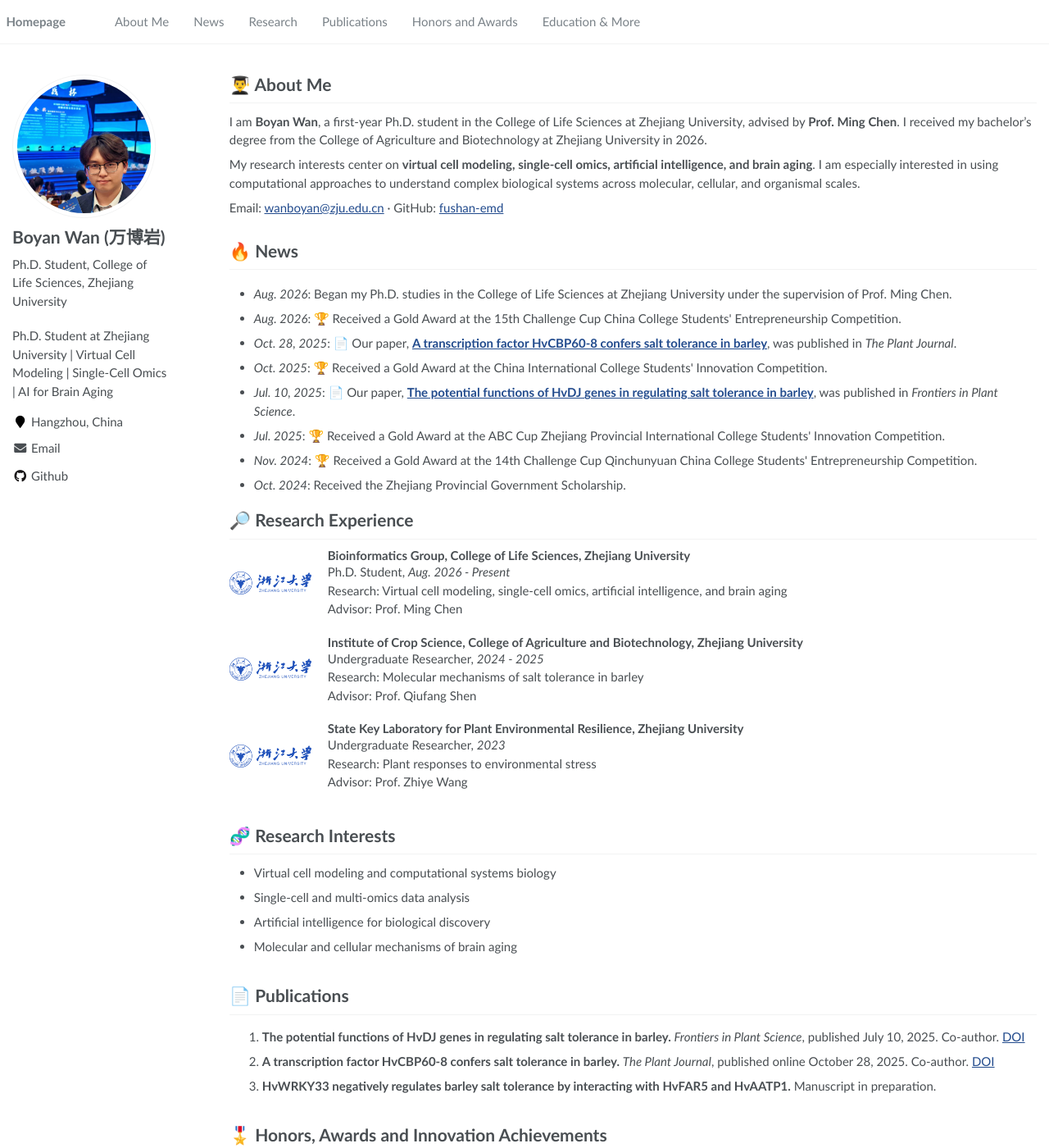
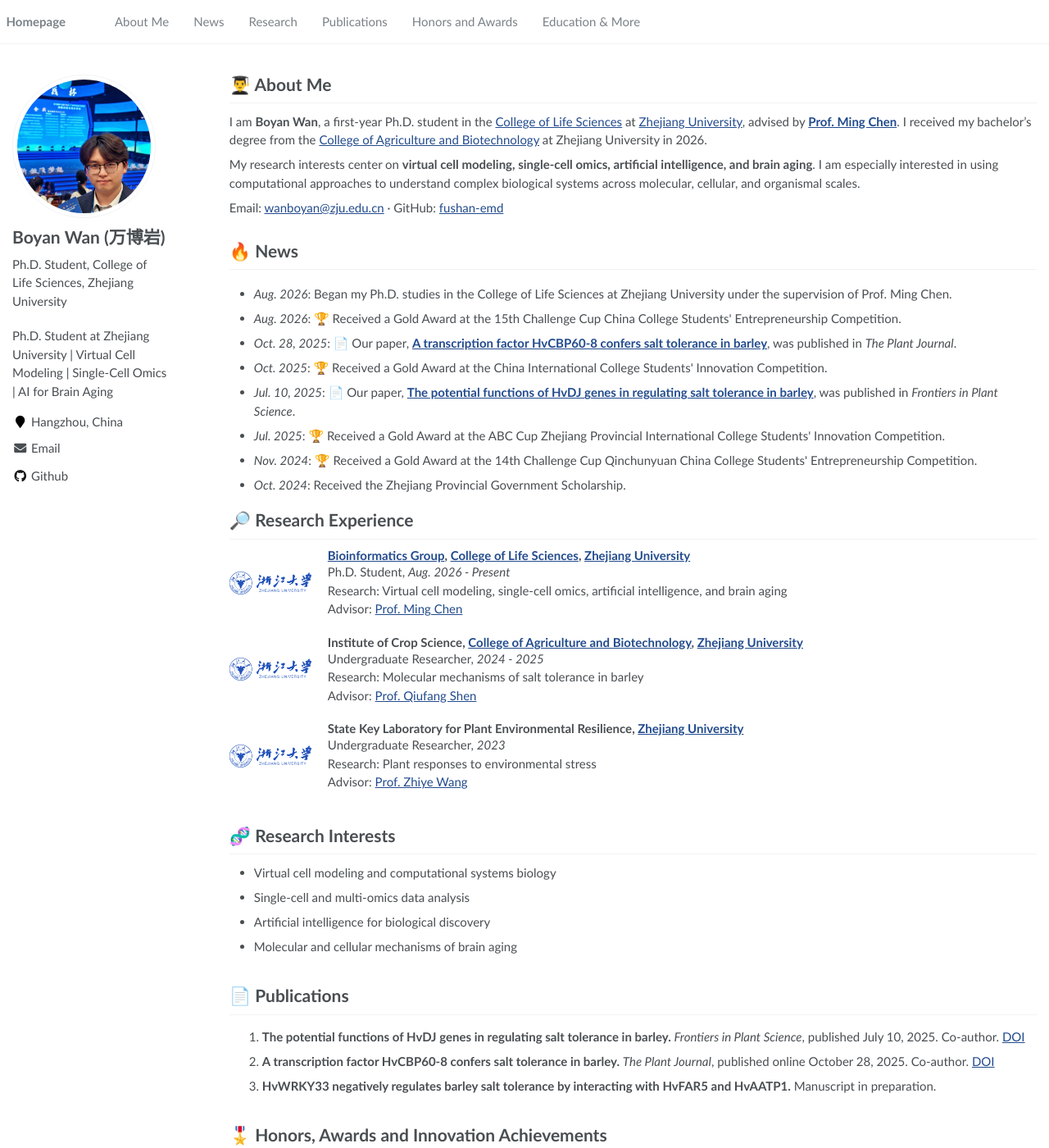
Before and after one commit to fushan-emd/fushan-emd.github.io, a Jekyll site: the page built from _pages/about.md, in a window 1280 px wide and 1400 px high. Shown: the whole window at 82% size. Built offline with Jekyll 4.4.1, drawn with Linux system fonts in a browser that asks for light colours; part of the change alters nothing that is shown; some of the changed text lies outside the part shown.

Commit message:
Add official academic profile links

```diff
--- a/_pages/about.md
+++ b/_pages/about.md
@@ -12,7 +12,7 @@ redirect_from:
 
 # 👨‍🎓 About Me
 
-I am **Boyan Wan**, a first-year Ph.D. student in the College of Life Sciences at Zhejiang University, advised by **Prof. Ming Chen**. I received my bachelor's degree from the College of Agriculture and Biotechnology at Zhejiang University in 2026.
+I am **Boyan Wan**, a first-year Ph.D. student in the [College of Life Sciences](https://www.cls.en.zju.edu.cn/) at [Zhejiang University](https://www.zju.edu.cn/english/), advised by [**Prof. Ming Chen**](https://person.zju.edu.cn/en/mchen). I received my bachelor's degree from the [College of Agriculture and Biotechnology](https://www.cab.zju.edu.cn/en/) at Zhejiang University in 2026.
 
 My research interests center on **virtual cell modeling, single-cell omics, artificial intelligence, and brain aging**. I am especially interested in using computational approaches to understand complex biological systems across molecular, cellular, and organismal scales.
 
@@ -42,30 +42,30 @@ Email: [wanboyan@zju.edu.cn](mailto:wanboyan@zju.edu.cn) · GitHub: [fushan-emd]
 <div class="experience-row">
   <img src="images/zju-logo.png" alt="Zhejiang University logo">
   <div>
-    <h3>Bioinformatics Group, College of Life Sciences, Zhejiang University</h3>
+    <h3><a href="https://bis.zju.edu.cn/binfo/index.htm">Bioinformatics Group</a>, <a href="https://www.cls.en.zju.edu.cn/">College of Life Sciences</a>, <a href="https://www.zju.edu.cn/english/">Zhejiang University</a></h3>
     <p>Ph.D. Student, <em>Aug. 2026 - Present</em></p>
     <p>Research: Virtual cell modeling, single-cell omics, artificial intelligence, and brain aging</p>
-    <p>Advisor: Prof. Ming Chen</p>
+    <p>Advisor: <a href="https://person.zju.edu.cn/en/mchen">Prof. Ming Chen</a></p>
   </div>
 </div>
 
 <div class="experience-row">
   <img src="images/zju-logo.png" alt="Zhejiang University logo">
   <div>
-    <h3>Institute of Crop Science, College of Agriculture and Biotechnology, Zhejiang University</h3>
+    <h3>Institute of Crop Science, <a href="https://www.cab.zju.edu.cn/en/">College of Agriculture and Biotechnology</a>, <a href="https://www.zju.edu.cn/english/">Zhejiang University</a></h3>
     <p>Undergraduate Researcher, <em>2024 - 2025</em></p>
     <p>Research: Molecular mechanisms of salt tolerance in barley</p>
-    <p>Advisor: Prof. Qiufang Shen</p>
+    <p>Advisor: <a href="https://person.zju.edu.cn/en/shenqiufang">Prof. Qiufang Shen</a></p>
   </div>
 </div>
 
 <div class="experience-row">
   <img src="images/zju-logo.png" alt="Zhejiang University logo">
   <div>
-    <h3>State Key Laboratory for Plant Environmental Resilience, Zhejiang University</h3>
+    <h3>State Key Laboratory for Plant Environmental Resilience, <a href="https://www.cls.en.zju.edu.cn/">Zhejiang University</a></h3>
     <p>Undergraduate Researcher, <em>2023</em></p>
     <p>Research: Plant responses to environmental stress</p>
-    <p>Advisor: Prof. Zhiye Wang</p>
+    <p>Advisor: <a href="https://person.zju.edu.cn/en/wangzhiye">Prof. Zhiye Wang</a></p>
   </div>
 </div>
 
@@ -112,8 +112,8 @@ I have participated in interdisciplinary innovation and entrepreneurship project
 
 # 🎓 Education
 
-- **Ph.D. in Life Sciences**, College of Life Sciences, Zhejiang University, *Aug. 2026 - Present*
-- **B.Sc. in Agriculture**, College of Agriculture and Biotechnology, Zhejiang University, *Sep. 2022 - Jul. 2026*
+- **Ph.D. in Life Sciences**, [College of Life Sciences](https://www.cls.en.zju.edu.cn/), [Zhejiang University](https://www.zju.edu.cn/english/), *Aug. 2026 - Present*
+- **B.Sc. in Agriculture**, [College of Agriculture and Biotechnology](https://www.cab.zju.edu.cn/en/), Zhejiang University, *Sep. 2022 - Jul. 2026*
 
 <span class="anchor" id="specialties-and-hobbies"></span>
 
```
